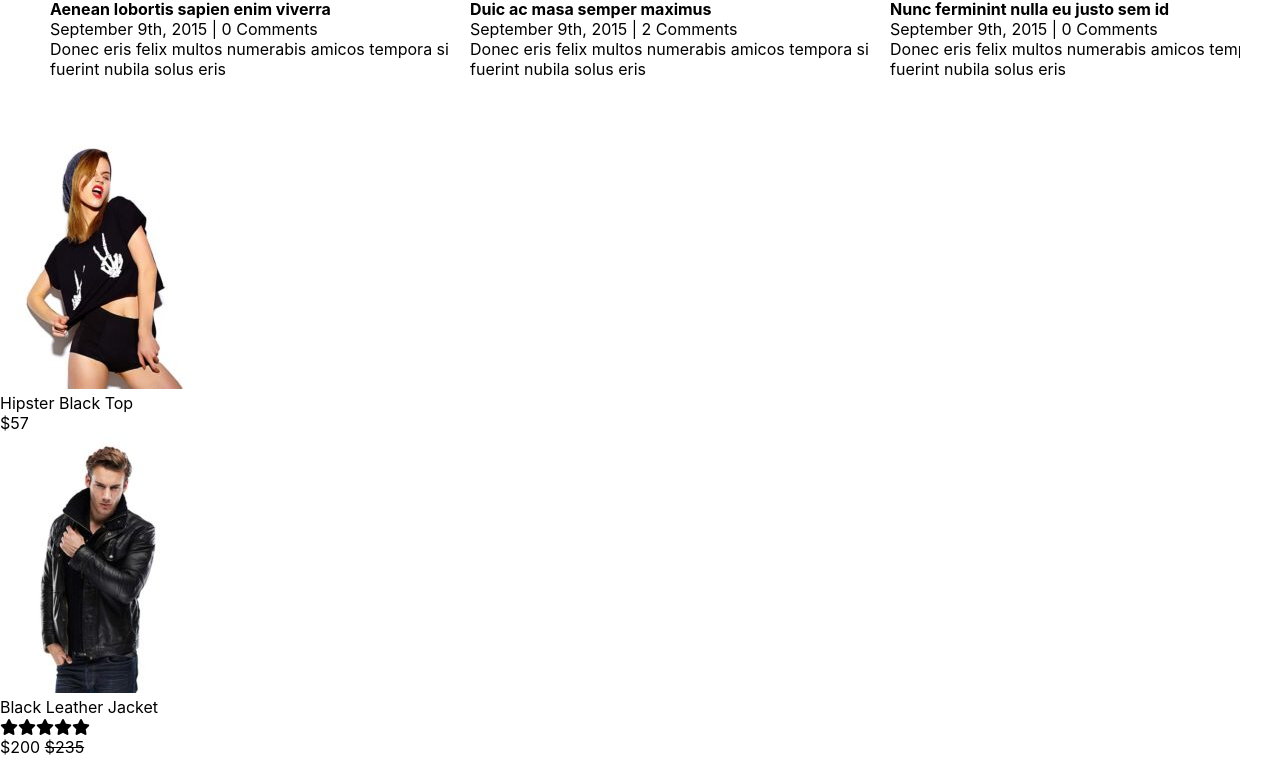
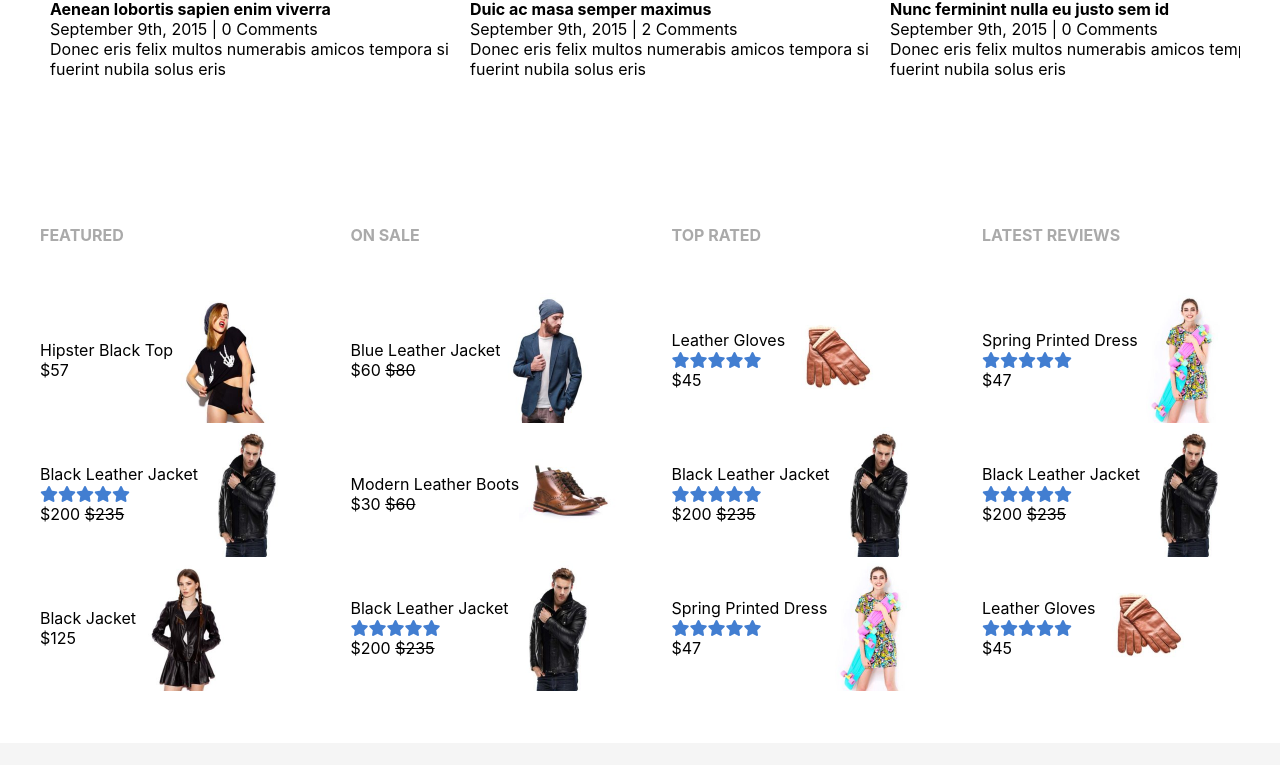
Before and after one commit to GiuliaSetti/proj-html-vuejs, a Vue app: page / in a window 1280 px wide. Shown: the part 4739-5504 px from the top of the page. Built offline with nearby package versions, Linux system fonts and the light colour scheme.

Commit message:
vite: last main section ended

```diff
--- a/src/components/Main.vue
+++ b/src/components/Main.vue
@@ -121,10 +121,24 @@ export default{
 
     <div class="various_products">
 
-        <SmallCard :smallElements = "featured()"></SmallCard>
-        <SmallCard :smallElements = "onSale()"></SmallCard>
-        <SmallCard :smallElements = "topRated()"></SmallCard>
-        <SmallCard :smallElements = "topRatedInverse()"></SmallCard>
+        <div class="featured">
+            <h4>FEATURED</h4>
+            <SmallCard :smallElements = "featured()"></SmallCard>
+        </div>
+        <div class="on_sale">
+            <h4>ON SALE</h4>
+            <SmallCard :smallElements = "onSale()"></SmallCard>
+        </div>
+        <div class="top_rated">
+            <h4>TOP RATED</h4>
+            <SmallCard :smallElements = "topRated()"></SmallCard>
+        </div>
+        <div class="latest_reviews">
+            <h4>LATEST REVIEWS</h4>
+            <SmallCard :smallElements = "topRatedInverse()"></SmallCard>
+        </div>
+
+
 
 
     </div>
@@ -142,7 +156,7 @@ export default{
 }
 
 #blog_posts{
-    margin: 4rem 0;
+    margin: 5rem 0;
 
     @include flex();
     @include centered();
@@ -156,8 +170,18 @@ export default{
     max-width: 1000px;
     margin:  4rem auto;
     overflow-x: scroll;
-
 }
 
+.various_products{
+    padding: 3rem 0;
+    @include flex();
+    @include centered();
 
+    justify-content: space-between;
+
+    h4{
+        padding: 3rem 0;
+        color: $gray;
+    }
+}
 </style>
--- a/src/components/SmallCard.vue
+++ b/src/components/SmallCard.vue
@@ -21,9 +21,9 @@ export default{
 
 <template>
 
-            <div v-for="product in smallElements" :key="`${product.id}`" class="single_carousel_card">
+        <div class="single_el">
+            <div v-for="product in smallElements" :key="`${product.id}`" class="el">
 
-                <img :src="product.id" :alt="product.name">
 
                 <div class="product_info">
                     <div>{{ product.name }}</div>
@@ -32,14 +32,50 @@ export default{
                     </span>
                     <div v-if="product.salePrice == null">{{ product.price }}</div>
                     <div v-else>{{ product.salePrice }}
-                    <span class="underlined">{{ product.price }}</span></div>
+                        <span class="underlined">{{ product.price }}</span></div>
                 </div>
 
+                <div class="card_image">
+                    <img :src="product.id" :alt="product.name">
+
+                </div>
             </div>
-
+        </div>
 
 
 
 </template>
 
-<style lang="scss" scoped></style>
+<style lang="scss" scoped>
+
+
+@import '../style/mixins.scss';
+@import '../style/variables.scss';
+.single_el{
+    display: flex;
+    flex-direction: column;
+
+    .el{
+        display: flex;
+
+        img{
+            width: 100px;
+        }
+
+
+        .product_info{
+            display: flex;
+            flex-direction: column;
+            justify-content: center;
+
+            i{
+                color: $blue;
+            }
+        }
+    }
+}
+
+
+
+
+</style>
--- a/src/store.js
+++ b/src/store.js
@@ -201,6 +201,7 @@ export const store = reactive({
           id: 'src/assets/images/leather_gloves-200x260.jpg',
           name: 'Leather Gloves',
           price: '$45',
+          reviews: 5,
           salePrice: null,
           bestSeller: false,
           newArrival: false,
```
